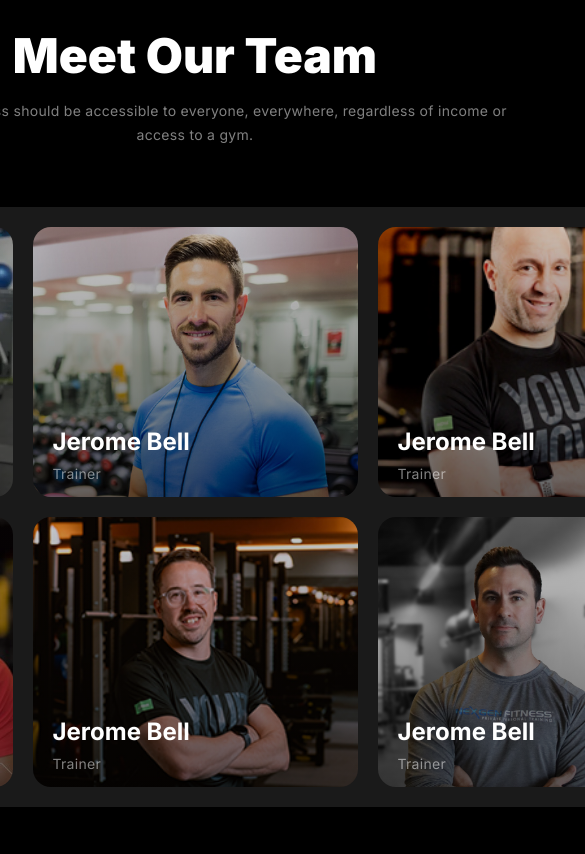
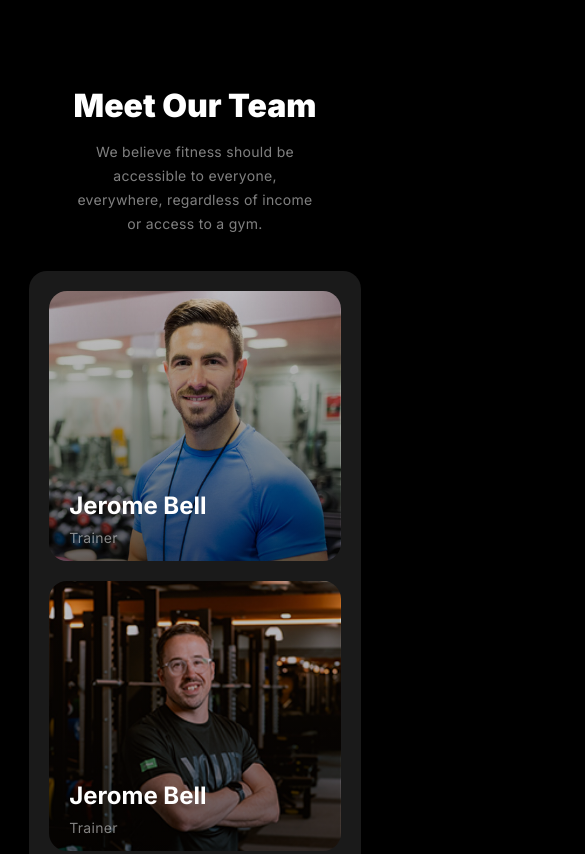
Before and after one commit to Toha-Hossain28/Assignment-2, a plain HTML site: page index.html in a window 390 px wide. Shown: the part 4424-5278 px from the top of the page, 585 px wide, since content can reach past the window. Before the commit the page ends 5231 px from the top, so only its background shows below. Drawn offline with Linux system fonts and the light colour scheme; a web font is replaced by a local one.

Commit message:
forgot what was changed but it works

```diff
--- a/styles/style.css
+++ b/styles/style.css
@@ -722,6 +722,8 @@ input {
   display: flex;
   justify-content: center;
   align-items: center;
+  margin-top: 88px;
+  margin-bottom: 66px;
 }
 
 .team-content {
@@ -861,3 +863,52 @@ input {
   background-position: center;
   background-size: cover;
 }
+
+@media screen and (max-width: 576px) {
+  #team {
+    margin-top: 60px;
+  }
+  .team-title {
+    width: 72px%;
+    margin-bottom: 35px;
+  }
+  .card-container {
+    grid-template-columns: repeat(1, 1fr);
+    grid-template-areas:
+      "one"
+      "two"
+      "three"
+      "four";
+    gap: 20px;
+  }
+  .team-desc {
+    width: 85%;
+    padding: 20px;
+  }
+  #c1,
+  #c4 {
+    display: none;
+  }
+  #c2 {
+    grid-area: one;
+  }
+  #c5 {
+    grid-area: two;
+  }
+  #c3 {
+    grid-area: three;
+  }
+  #c6 {
+    grid-area: four;
+  }
+  .card {
+    width: 100%;
+  }
+}
+
+.team-title h3 {
+  font-size: 2rem;
+}
+.team-title p {
+  font-size: 0.875rem;
+}
```
